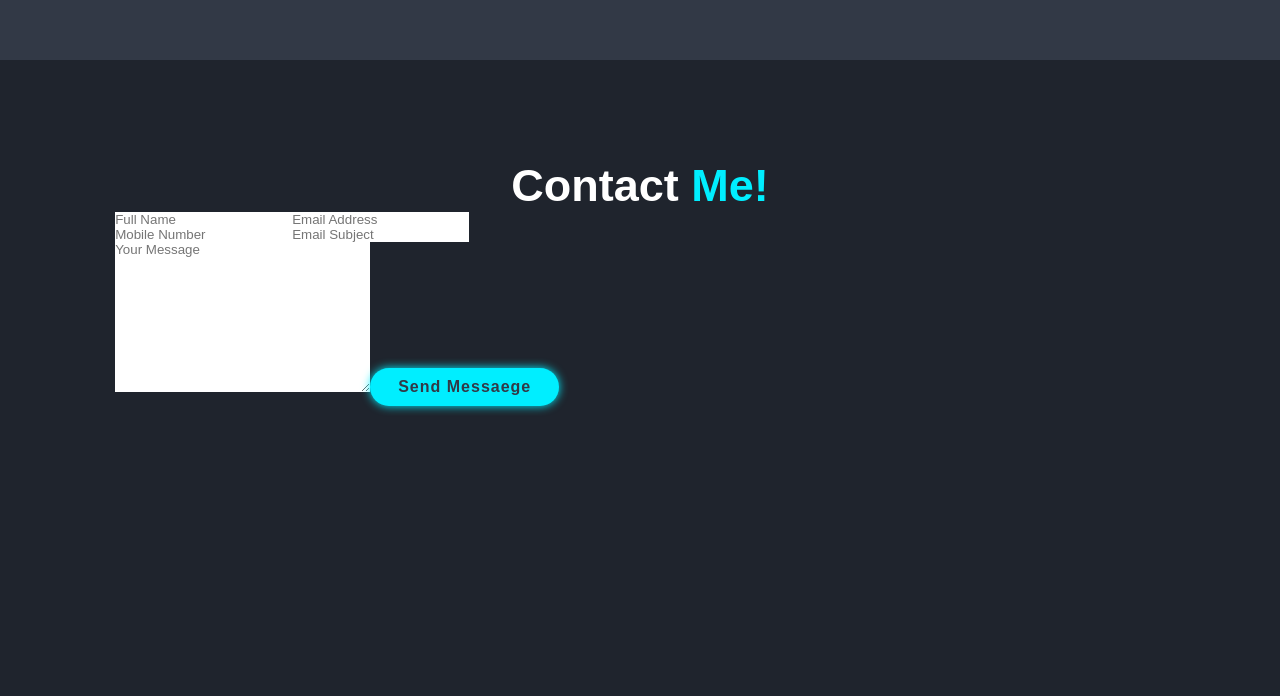
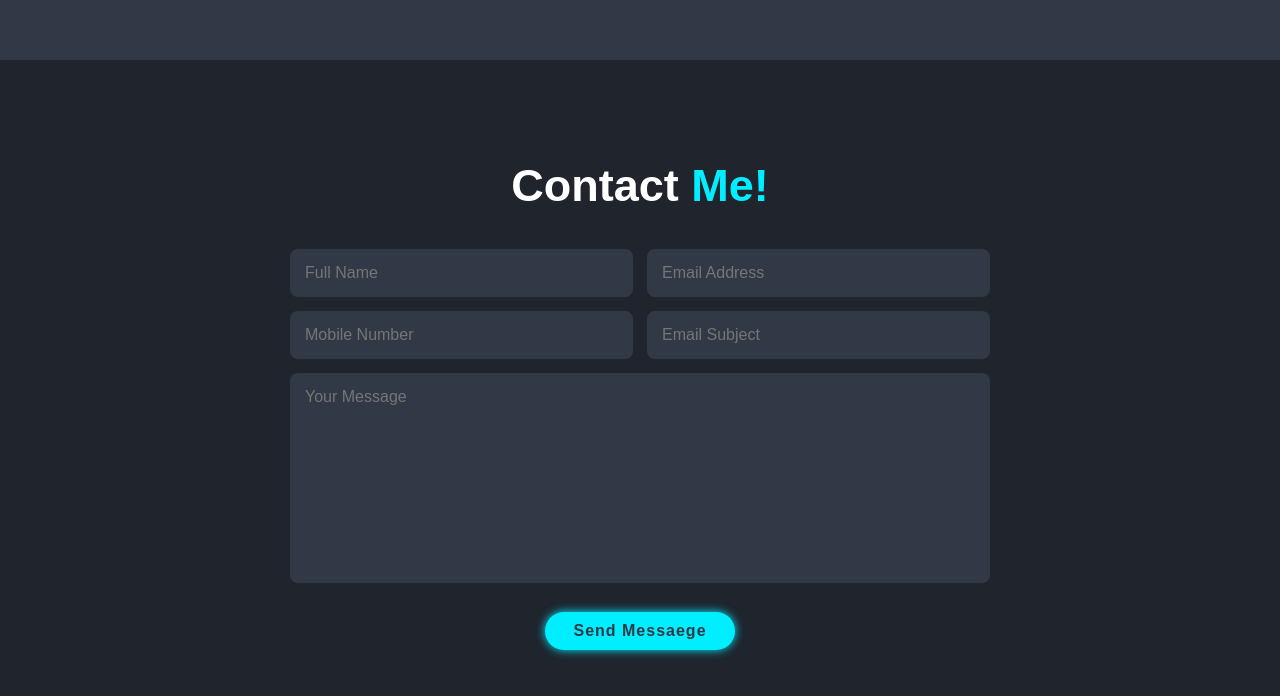
Before and after one commit to Christian-Zafalon/PortifolioZafalon, an Angular app: page /home in a window 1280 px wide. Shown: the part 3140-3836 px from the top of the page. Built offline with nearby package versions, Linux system fonts and the light colour scheme.

Commit message:
finalizando section contact

```diff
--- a/src/app/pages/contact/contact.component.html
+++ b/src/app/pages/contact/contact.component.html
@@ -1,5 +1,4 @@
-<section>
-    <div class="contact" id="contact">
+<section class="contact" id="contact">
         <h2 class="heading">Contact <span>Me!</span></h2>
 
         <form action="#">
@@ -15,5 +14,4 @@
             <textarea name="" id="" cols="30" rows="10" placeholder="Your Message"></textarea>
             <input type="submit" value="Send Messaege" class="btn">
         </form>
-    </div>
 </section>
--- a/src/app/pages/contact/contact.component.scss
+++ b/src/app/pages/contact/contact.component.scss
@@ -0,0 +1,40 @@
+.contact h2 {
+  margin-bottom: 3rem;
+}
+
+.contact form {
+  max-width: 70rem;
+  margin: 1rem auto;
+  text-align: center;
+  margin-bottom: 3rem;
+}
+
+.contact form .input-box {
+  display: flex;
+  justify-content: space-between;
+  flex-wrap: wrap;
+}
+
+.input-box input,
+.contact form textarea {
+  width: 100%;
+  padding: 1.5rem;
+  font-size: 1.6rem;
+  color: var(--text-color);
+  background: var(--second-bg-color);
+  border-radius: .8rem;
+  margin: .7rem 0;
+}
+
+.contact form .input-box input {
+  width: 49%;
+}
+
+.contact form textarea {
+  resize: none;
+}
+
+.contact form .btn {
+    margin-top: 2rem;
+    cursor: pointer;
+}
```
